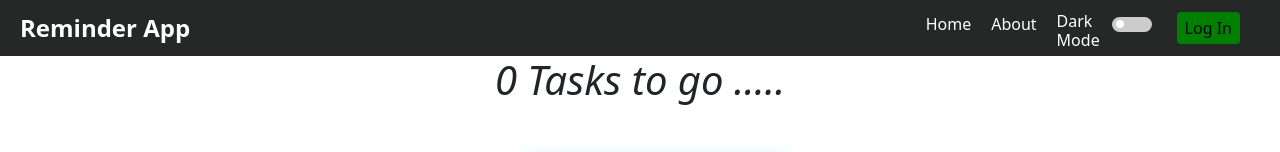
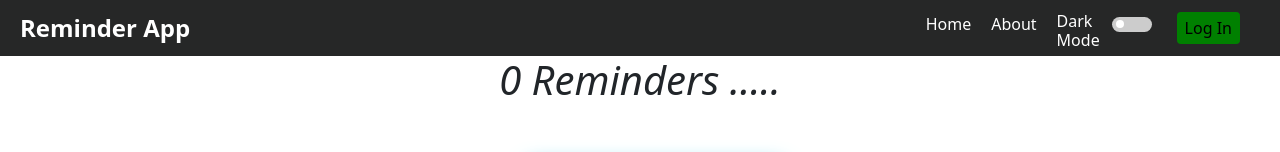
Before and after one commit to Mridul004/To-Do-List, a React (Create React App) app: page / in a window 1280 px wide. Shown: the top 152 px of the page. Built offline with nearby package versions, Linux system fonts and the light colour scheme.

Commit message:
Update List.js

```diff
--- a/src/Components/List.js
+++ b/src/Components/List.js
@@ -49,7 +49,7 @@ import './TodoList.css'
         <>
 
 
-          <h1 className="italic-heading">{todos.length} Tasks to go .....</h1>
+          <h1 className="italic-heading">{todos.length} Reminders .....</h1>
 
             <div className="todo-list-container">
                 <div  className='add-todo-container'>
```
